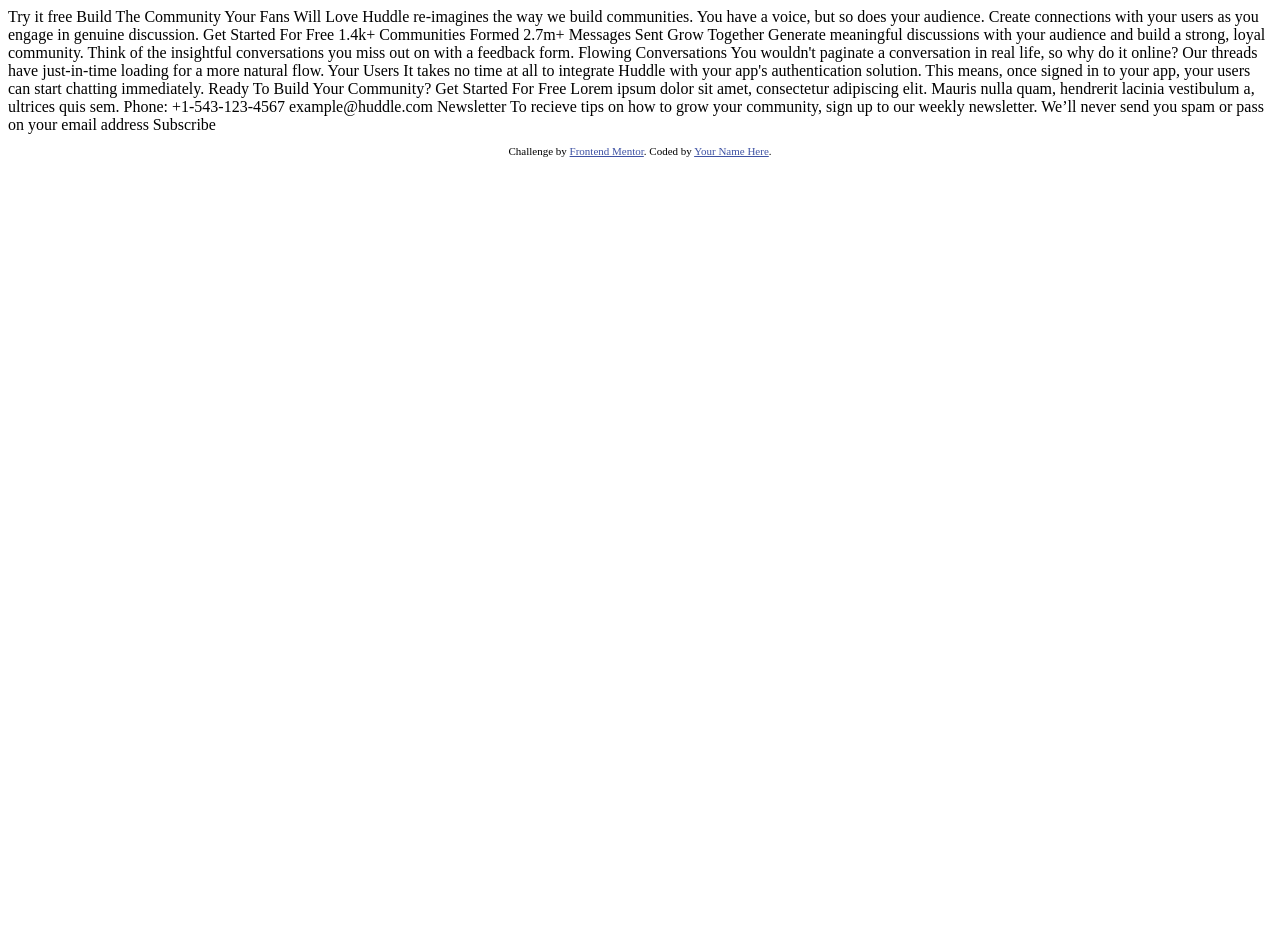
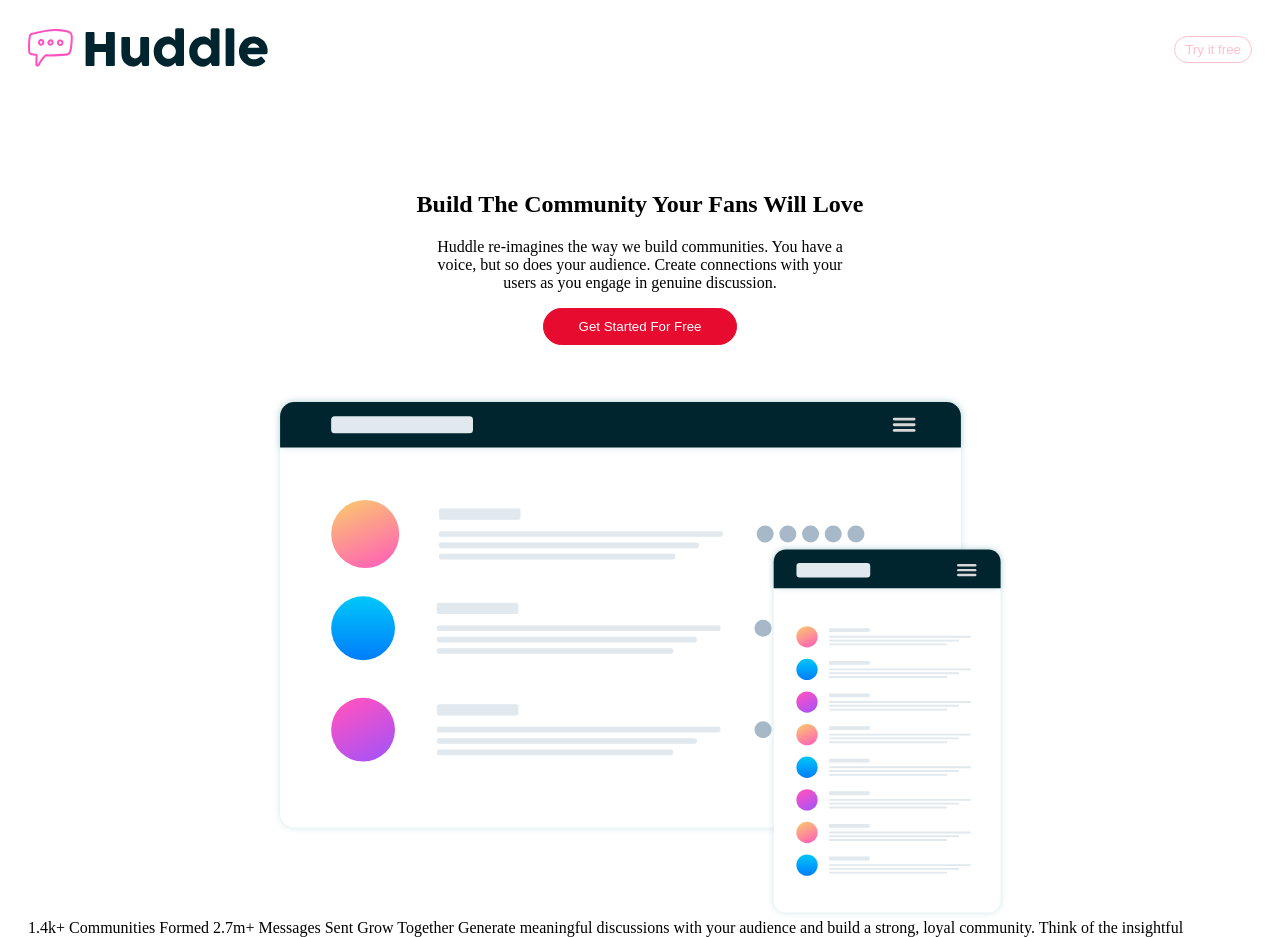
Before and after one commit to notthilfiger/huddle-landing-page-curved, a plain HTML site: page index.html in a window 1280 px wide. Shown: the top 937 px of the page. Before the commit the page ends 800 px from the top, so only its background shows below. Drawn offline with Linux system fonts and the light colour scheme.

Commit message:
Start Html Add CSS for header and btc

```diff
--- a/index.html
+++ b/index.html
@@ -1,66 +1,84 @@
 <!DOCTYPE html>
 <html lang="en">
   <head>
-  <meta charset="UTF-8">
-  <meta name="viewport" content="width=device-width, initial-scale=1.0"> <!-- displays site properly based on user's device -->
+    <meta charset="UTF-8" />
+    <meta name="viewport" content="width=device-width, initial-scale=1.0" />
+    <!-- displays site properly based on user's device -->
 
-  <link rel="icon" type="image/png" sizes="32x32" href="./images/favicon-32x32.png">
+    <link
+      rel="icon"
+      type="image/png"
+      sizes="32x32"
+      href="./images/favicon-32x32.png"
+    />
 
     <title>Frontend Mentor | Huddle landing page with curved sections</title>
 
     <!-- Feel free to remove these styles or customise in your own stylesheet 👍 -->
     <style>
-    .attribution { font-size: 11px; text-align: center; }
-    .attribution a { color: hsl(228, 45%, 44%); }
+      .attribution {
+        font-size: 11px;
+        text-align: center;
+      }
+      .attribution a {
+        color: hsl(228, 45%, 44%);
+      }
     </style>
+    <link rel="stylesheet" href="style.css" />
   </head>
   <body>
-  Try it free
+    <div class="header">
+      <div class="logo">
+        <img src="images/logo.svg" alt="logo" />
+      </div>
+      <div class="try-it">
+        <button>Try it free</button>
+      </div>
+    </div>
+    <div class="btc">
+      <div class="btc-text">
+        <h2 class="btc-header">Build The Community Your Fans Will Love</h2>
+        <p>
+          Huddle re-imagines the way we build communities. You have a <br> voice, but
+          so does your audience. Create connections with your <br> users as you
+          engage in genuine discussion.
+        </p>
+        <div class="get-start">
+          <button>Get Started For Free</button>
+        </div>
+        <div class="info">
+          <div class="screen-mockups">
+            <img src="images/screen-mockups.svg" alt="screen-mockups">
+          </div>
+          <div class="communities-messages">
+            <div class="communities"></div>
+            <div class="messages"></div>
+          </div>
+        </div>
+      </div>
 
-  Build The Community Your Fans Will Love
+    </div>
 
-  Huddle re-imagines the way we build communities. You have a voice, but so does
-  your audience. Create connections with your users as you engage in genuine discussion.
-
-  Get Started For Free
-
-  1.4k+
-  Communities Formed
-
-  2.7m+
-  Messages Sent
-
-  Grow Together
-  Generate meaningful discussions with your audience and build a strong, loyal community.
-  Think of the insightful conversations you miss out on with a feedback form.
-
-  Flowing Conversations
-  You wouldn't paginate a conversation in real life, so why do it online? Our threads have
-  just-in-time loading for a more natural flow.
-
-  Your Users
-  It takes no time at all to integrate Huddle with your app's authentication solution. This means,
-  once signed in to your app, your users can start chatting immediately.
-
-  Ready To Build Your Community?
-  Get Started For Free
-
-  Lorem ipsum dolor sit amet, consectetur adipiscing elit. Mauris nulla quam, hendrerit lacinia
-  vestibulum a, ultrices quis sem.
-
-  Phone: +1-543-123-4567
-  example@huddle.com
-
-  Newsletter
-  To recieve tips on how to grow your community, sign up to our weekly newsletter. We’ll never
-  send you spam or pass on your email address
-
-  Subscribe
+    1.4k+ Communities Formed 2.7m+ Messages Sent Grow Together Generate
+    meaningful discussions with your audience and build a strong, loyal
+    community. Think of the insightful conversations you miss out on with a
+    feedback form. Flowing Conversations You wouldn't paginate a conversation in
+    real life, so why do it online? Our threads have just-in-time loading for a
+    more natural flow. Your Users It takes no time at all to integrate Huddle
+    with your app's authentication solution. This means, once signed in to your
+    app, your users can start chatting immediately. Ready To Build Your
+    Community? Get Started For Free Lorem ipsum dolor sit amet, consectetur
+    adipiscing elit. Mauris nulla quam, hendrerit lacinia vestibulum a, ultrices
+    quis sem. Phone: +1-543-123-4567 example@huddle.com Newsletter To recieve
+    tips on how to grow your community, sign up to our weekly newsletter. We’ll
+    never send you spam or pass on your email address Subscribe
 
     <footer>
       <p class="attribution">
-      Challenge by <a href="https://www.frontendmentor.io?ref=challenge" target="_blank">Frontend Mentor</a>.
-      Coded by <a href="#">Your Name Here</a>.
+        Challenge by
+        <a href="https://www.frontendmentor.io?ref=challenge" target="_blank"
+          >Frontend Mentor</a
+        >. Coded by <a href="#">Your Name Here</a>.
       </p>
     </footer>
   </body>
--- /dev/null
+++ b/style.css
@@ -0,0 +1,56 @@
+body {
+    display: flex;
+    flex-direction: column;
+    padding: 20px;
+}
+
+.header {
+    display: flex;
+    align-items: center;
+    justify-content: space-between;
+}
+
+.try-it {
+   align-items: center;
+}
+
+.try-it button {
+    border-radius: 15px;
+    border: 1px solid pink;
+    padding: 5px 10px;
+    background-color: white;
+    color: pink;
+}
+
+.btc {
+    margin-top: 100px;
+    text-align: center;
+    display: flex;
+    flex-direction: column;
+    gap: 20px;
+}
+
+.get-start {
+    display: flex;
+    align-items: center;
+    justify-content: center;
+}
+
+.get-start button {
+    padding: 10px 35px;
+    background-color: rgb(230, 11, 47);
+    color: white;
+    border: 1px solid rgb(230, 11, 47);
+    border-radius: 25px;
+}
+
+.screen-mockups {
+    display: flex;
+    align-items: center;
+    justify-content: center;
+    margin-top: 50px;
+}
+
+.screen-mockups img {
+    width: 60%;
+}
```
Lines whose indentation alone changed are shown as unchanged.
